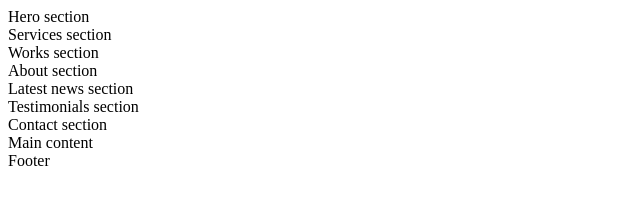
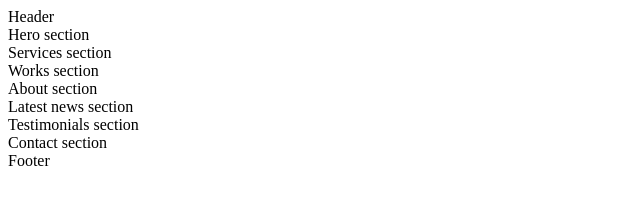
Before and after one commit to BrunoBarrera1/holbertonschool-web_front_end, a plain HTML site: page html_advanced/5-index.html in a window 1280 px wide. Shown: the whole page, without its empty margins (0-640 px from the left). Drawn offline with Linux system fonts and the light colour scheme.

Commit message:
5-index.html

```diff
--- a/html_advanced/5-index.html
+++ b/html_advanced/5-index.html
@@ -15,16 +15,16 @@
 
 <body>
 
-<header>
-<section>Hero section</section>
+<header>Header</header>
+<main>
+	<section>Hero section</section>
     <section>Services section</section>
     <section>Works section</section>
     <section>About section</section>
     <section>Latest news section</section>
     <section>Testimonials section</section>
     <section>Contact section</section>
-</header>
-<main>Main content</main>
+</main>
 <footer>Footer</footer>
 
 </body>
```
